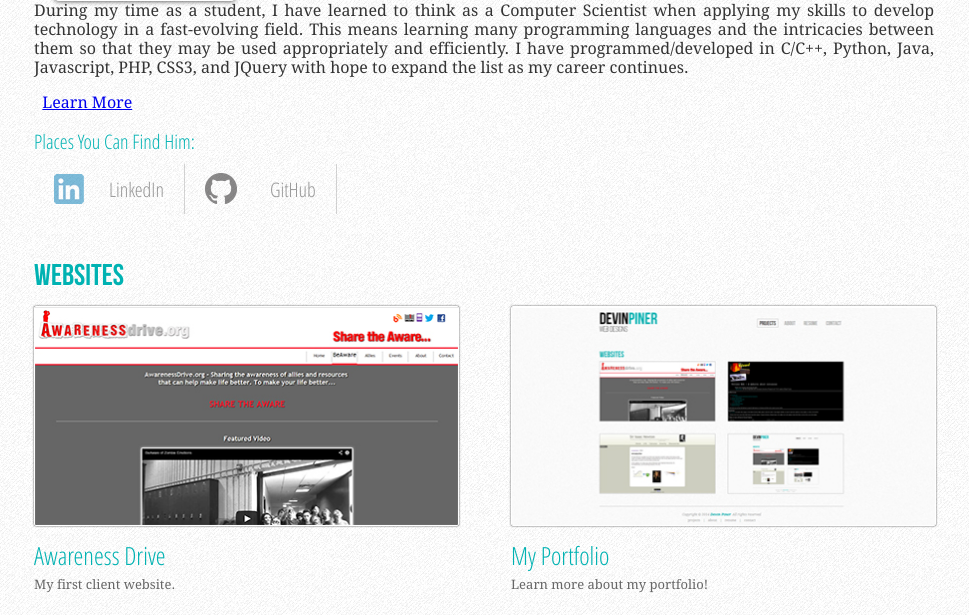
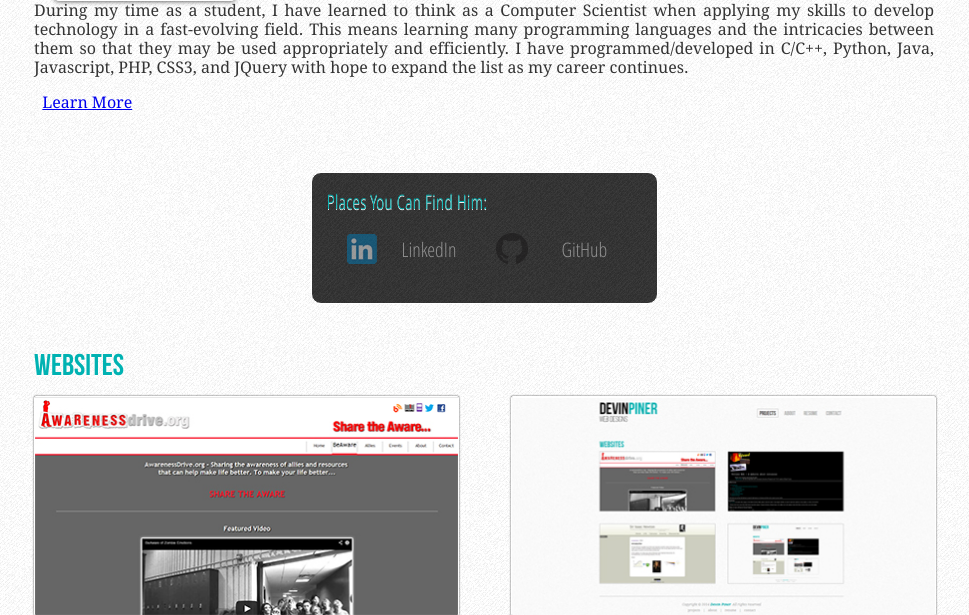
Before and after one commit to devpin95/Portfolio, a PHP site: page / in a window 1280 px wide. Shown: the part 448-1063 px from the top of the page, without its empty margins (156-1125 px from the left). Run offline with PHP 8.4, Linux system fonts and the light colour scheme.

Commit message:
updated social links design

```diff
--- a/css/home.css
+++ b/css/home.css
@@ -83,8 +83,20 @@ filter: progid:DXImageTransform.Microsoft.gradient( startColorstr='#00b2b2', end
 .about p a:hover{
 	color:#f00;
 }
+.about p .learnMoreLink{
+	float:right;
+}
 .aboutSocialLinks{
-	float:left;
+	display:block;
+	margin:auto;
+	width:315px;
+	height:100px;
+	background-image:url(../images/debut_dark.png);
+	padding:15px;
+    border-radius:10px;
+	-moz-border-radius:10px;
+	-webkit-border-radius:10px;
+    border:1px solid #fff;
 }
 .aboutSocialLinks ul{
 	margin:0;
@@ -99,6 +111,7 @@ filter: progid:DXImageTransform.Microsoft.gradient( startColorstr='#00b2b2', end
 	margin:0;
 }
 .aboutSocialLinks ul li{
+	color:#ededed;
 	position:relative;
 	display:inline-block;
 	float:left;
@@ -125,10 +138,6 @@ filter: progid:DXImageTransform.Microsoft.gradient( startColorstr='#00b2b2', end
 	opacity:1;
 	border-color:#aaa;
 }
-/*.aboutSocialLinks .twitter{
-	background-image:url(../images/twitter.png);
-	background-repeat:no-repeat;
-}*/
 .aboutSocialLinks .linkedin{
 	background-image:url(../images/LinkedIn.png);
 	background-repeat:no-repeat;
@@ -137,11 +146,13 @@ filter: progid:DXImageTransform.Microsoft.gradient( startColorstr='#00b2b2', end
 	background-image:url(../images/GitHub-Mark-32px.png);
 	background-repeat:no-repeat;
 }
-/*.aboutSocialLinks .freelancer{
-	background-image:url(../images/freelancer.png);
-	background-repeat:no-repeat;
-	border-right:none;
-}*/
+.aboutSocialLinks .aboutSocialLinksHeader{
+	color:#ededed;
+	font-family: "open sans light";
+    font-size: 20px;
+    text-align: center;
+    margin: 0 0 20px 0;
+}
 .socialFillLink{
 	position:absolute;
 	left:0;
@@ -254,14 +265,13 @@ making the projects center after the screen is too small to fit them side-by-sid
 	text-align:justify;
 }
 .aboutSocialLinks{
-	float:left;
+	display:block;
+	margin:auto;
+	margin-top:60px;
 }
 .aboutSocialLinks ul{
 	position:relative;
 	margin:0 auto;
-}
-.aboutSocialLinks ul li{
-	border-right:1px solid #aaa;
 }
 .work{
 	width:47%;
```
